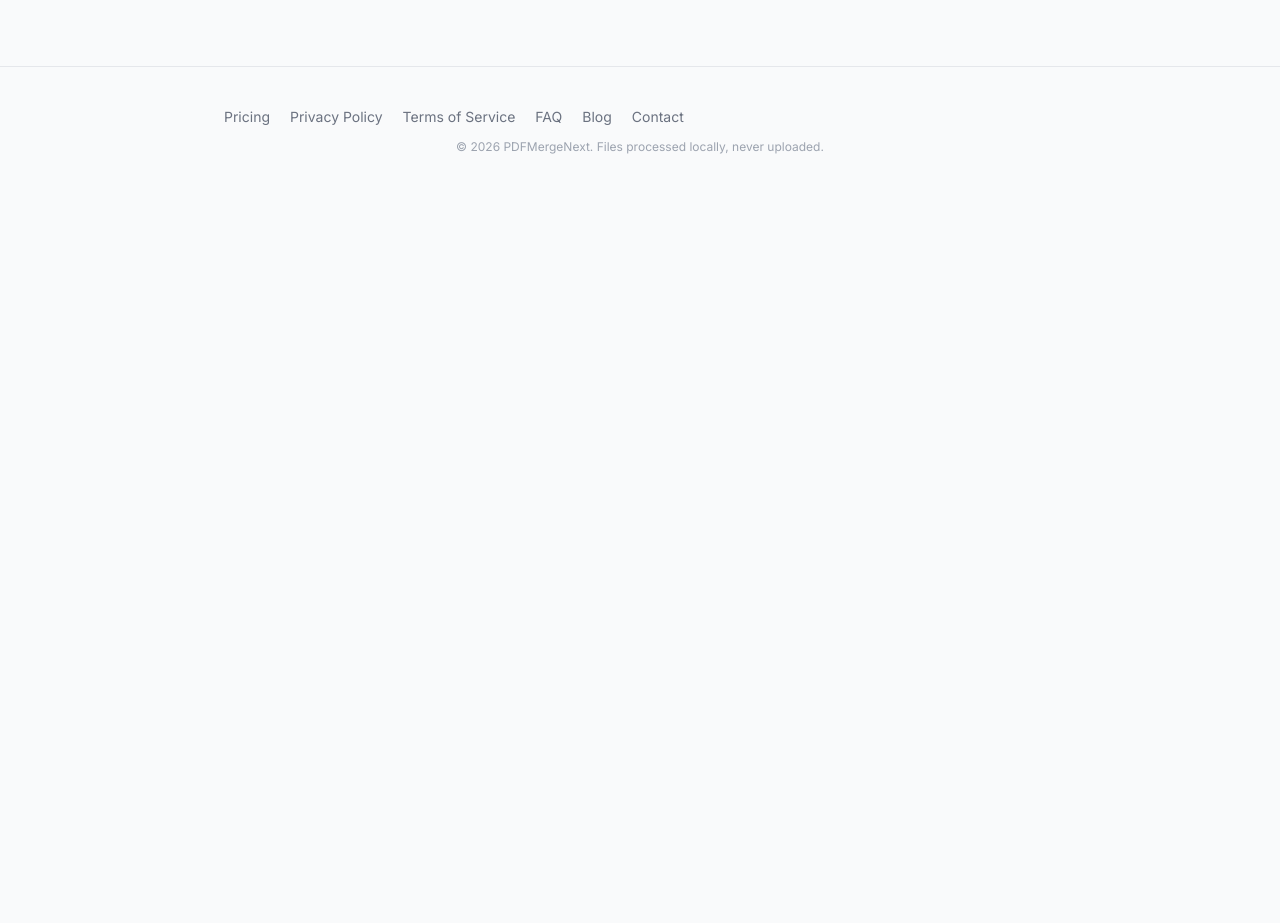
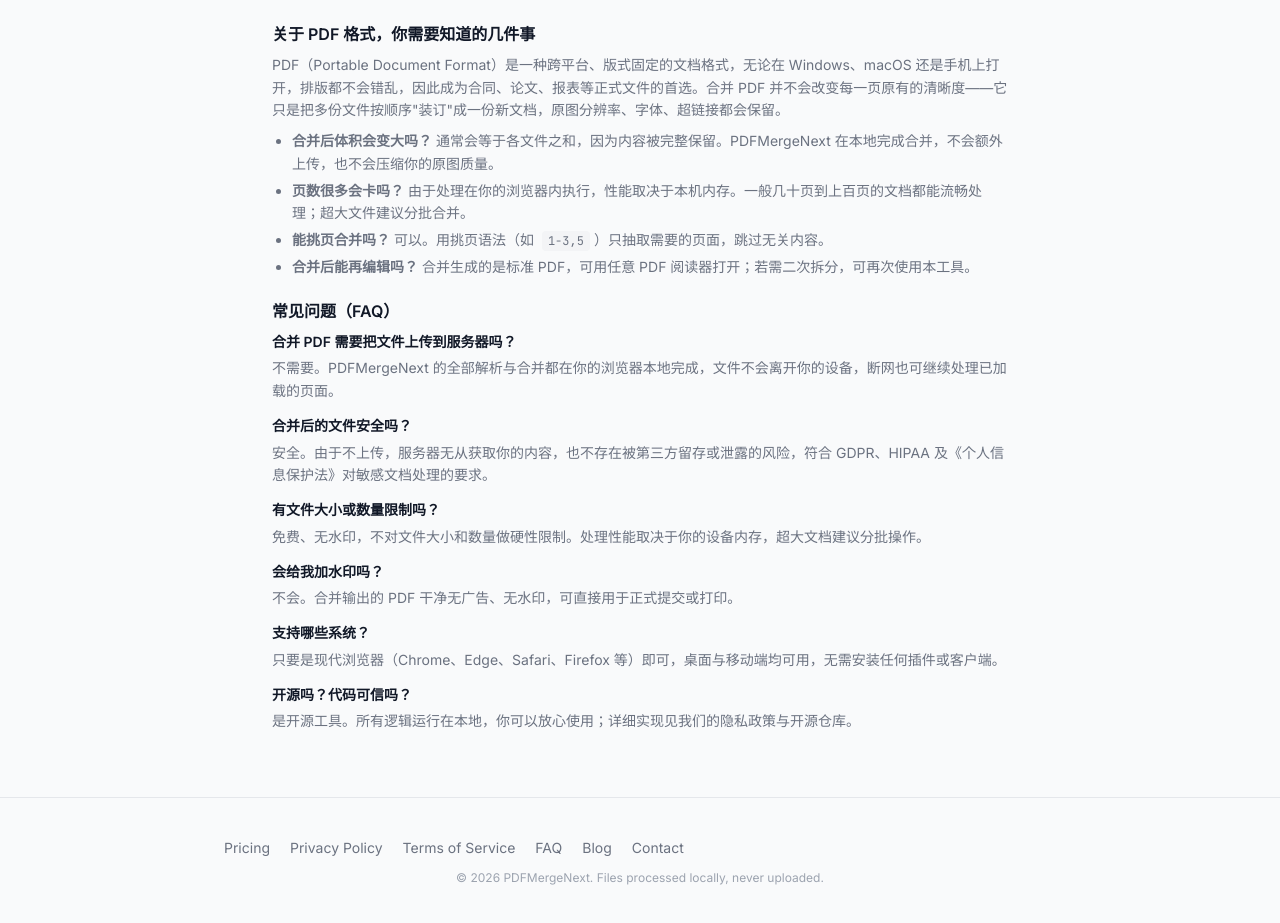
Before and after one commit to 863683348/pdf-merge-next, a Next.js app: page / in a window 1280 px wide. Shown: the part 1984-2907 px from the top of the page. Before the commit the page ends 2179 px from the top, so only its background shows below. Built offline with nearby package versions, Linux system fonts and the light colour scheme; no server answers.

Commit message:
AdSense 合规(P1): 首页扩充 PDF 格式知识 + FAQ 长文

```diff
--- a/app/page.tsx
+++ b/app/page.tsx
@@ -69,6 +69,45 @@ export default function Page() {
           <a href="/terms" className="text-primary hover:underline">服务条款</a>
           。
         </p>
+
+        <h3 className="mt-5 text-base font-semibold text-fg">关于 PDF 格式，你需要知道的几件事</h3>
+        <p className="mt-2">
+          PDF（Portable Document Format）是一种跨平台、版式固定的文档格式，无论在 Windows、macOS 还是手机上打开，排版都不会错乱，因此成为合同、论文、报表等正式文件的首选。合并 PDF 并不会改变每一页原有的清晰度——它只是把多份文件按顺序"装订"成一份新文档，原图分辨率、字体、超链接都会保留。
+        </p>
+        <ul className="mt-2 list-disc space-y-1 pl-5">
+          <li><strong>合并后体积会变大吗？</strong> 通常会等于各文件之和，因为内容被完整保留。PDFMergeNext 在本地完成合并，不会额外上传，也不会压缩你的原图质量。</li>
+          <li><strong>页数很多会卡吗？</strong> 由于处理在你的浏览器内执行，性能取决于本机内存。一般几十页到上百页的文档都能流畅处理；超大文件建议分批合并。</li>
+          <li><strong>能挑页合并吗？</strong> 可以。用挑页语法（如 <code className="mx-1 rounded bg-subtle px-1.5 py-0.5 font-mono text-xs">1-3,5</code>）只抽取需要的页面，跳过无关内容。</li>
+          <li><strong>合并后能再编辑吗？</strong> 合并生成的是标准 PDF，可用任意 PDF 阅读器打开；若需二次拆分，可再次使用本工具。</li>
+        </ul>
+
+        <h3 className="mt-5 text-base font-semibold text-fg">常见问题（FAQ）</h3>
+        <dl className="mt-2 space-y-3">
+          <div>
+            <dt className="font-semibold text-fg">合并 PDF 需要把文件上传到服务器吗？</dt>
+            <dd className="mt-1 text-fg-secondary">不需要。PDFMergeNext 的全部解析与合并都在你的浏览器本地完成，文件不会离开你的设备，断网也可继续处理已加载的页面。</dd>
+          </div>
+          <div>
+            <dt className="font-semibold text-fg">合并后的文件安全吗？</dt>
+            <dd className="mt-1 text-fg-secondary">安全。由于不上传，服务器无从获取你的内容，也不存在被第三方留存或泄露的风险，符合 GDPR、HIPAA 及《个人信息保护法》对敏感文档处理的要求。</dd>
+          </div>
+          <div>
+            <dt className="font-semibold text-fg">有文件大小或数量限制吗？</dt>
+            <dd className="mt-1 text-fg-secondary">免费、无水印，不对文件大小和数量做硬性限制。处理性能取决于你的设备内存，超大文档建议分批操作。</dd>
+          </div>
+          <div>
+            <dt className="font-semibold text-fg">会给我加水印吗？</dt>
+            <dd className="mt-1 text-fg-secondary">不会。合并输出的 PDF 干净无广告、无水印，可直接用于正式提交或打印。</dd>
+          </div>
+          <div>
+            <dt className="font-semibold text-fg">支持哪些系统？</dt>
+            <dd className="mt-1 text-fg-secondary">只要是现代浏览器（Chrome、Edge、Safari、Firefox 等）即可，桌面与移动端均可用，无需安装任何插件或客户端。</dd>
+          </div>
+          <div>
+            <dt className="font-semibold text-fg">开源吗？代码可信吗？</dt>
+            <dd className="mt-1 text-fg-secondary">是开源工具。所有逻辑运行在本地，你可以放心使用；详细实现见我们的隐私政策与开源仓库。</dd>
+          </div>
+        </dl>
       </section>
 
       {/* AdSense 广告位 — 首页 SEO 文案下方 */}
```
